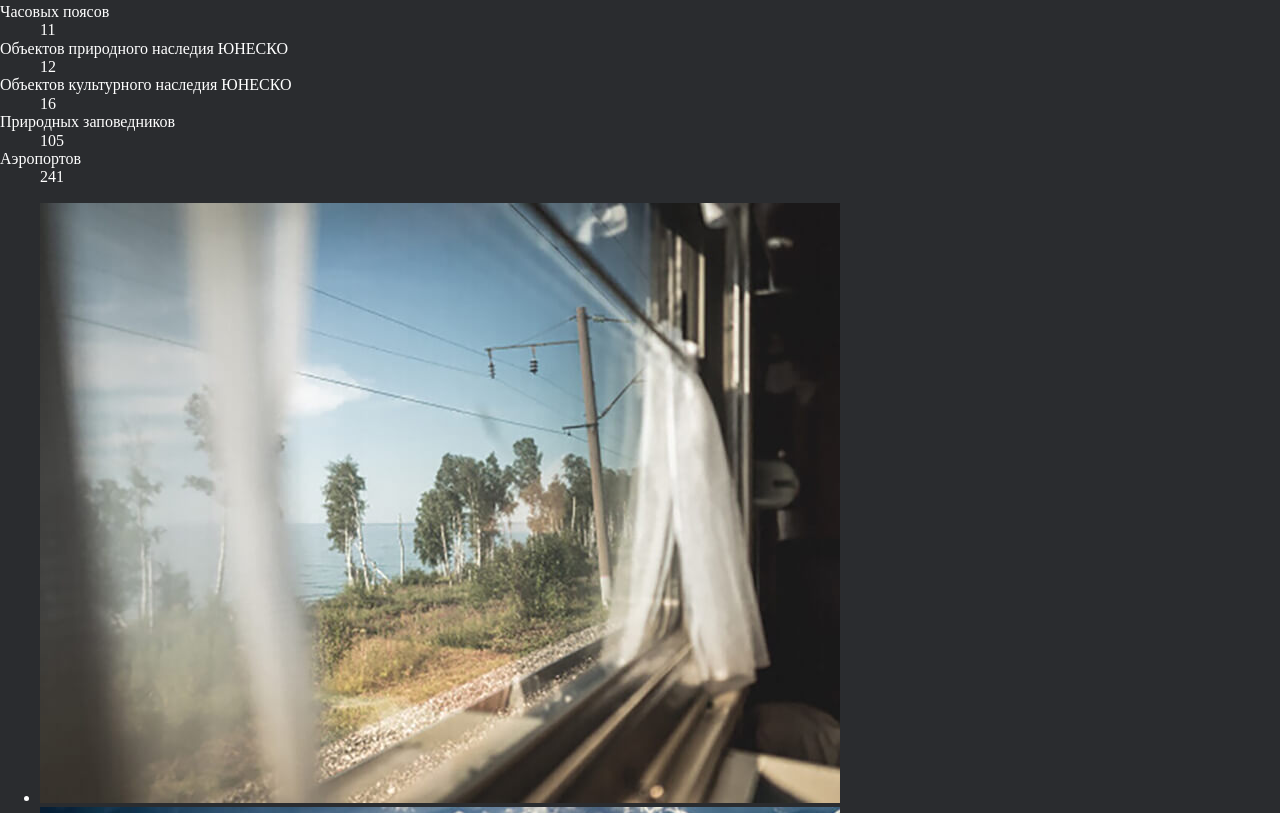
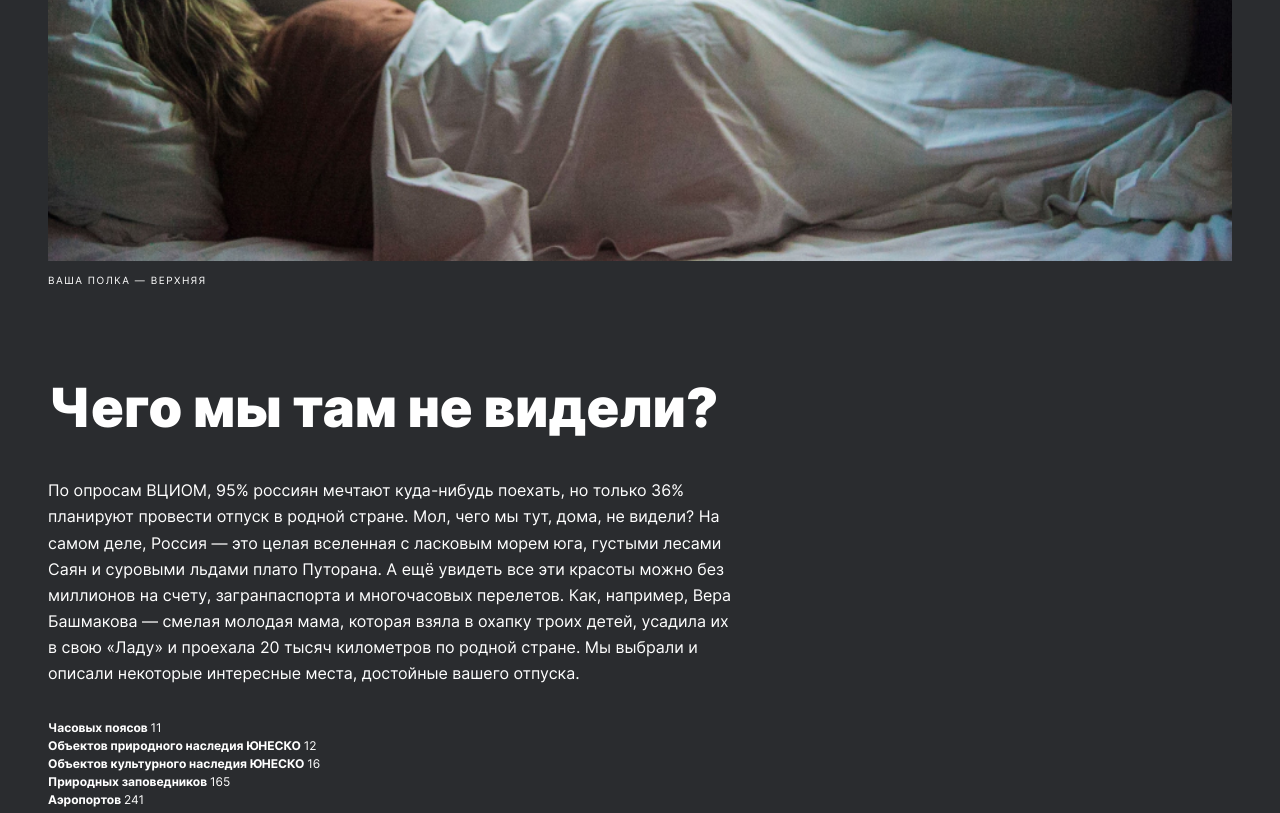
Before and after one commit to artcherenkov/russian-travel, a plain HTML site: page index.html in a window 1280 px wide. Shown: the part 991-1804 px from the top of the page. Drawn offline with Linux system fonts and the light colour scheme.

Commit message:
intro and lead styles

```diff
--- /dev/null
+++ b/blocks/intro/__item-key/intro__item-key.css
@@ -0,0 +1,8 @@
+.intro__item-key {
+  margin: 0;
+  font-family: var(--font-inter);
+  font-weight: bold;
+  font-size: 12px;
+  line-height: 18px;
+  color: #fff;
+}
--- /dev/null
+++ b/blocks/intro/__item-value/intro__item-value.css
@@ -0,0 +1,5 @@
+.intro__item-value {
+  font-family: var(--font-inter);
+  font-weight: normal;
+  color: #fff;
+}
--- a/blocks/intro/__list/intro__list.css
+++ b/blocks/intro/__list/intro__list.css
@@ -0,0 +1,5 @@
+.intro__list {
+  margin: 33px 0 0;
+  padding: 0;
+  list-style: none;
+}
--- a/blocks/intro/__text/intro__text.css
+++ b/blocks/intro/__text/intro__text.css
@@ -0,0 +1,7 @@
+.intro__text {
+  font-family: var(--font-inter);
+  font-size: 16px;
+  line-height: 1.63;
+  color: #fff;
+  margin: 40px 0 0;
+}
--- a/blocks/intro/__title/intro__title.css
+++ b/blocks/intro/__title/intro__title.css
@@ -0,0 +1,8 @@
+.intro__title {
+  font-family: var(--font-inter);
+  font-weight: 900;
+  font-size: 54px;
+  line-height: 58px;
+  color: #fff;
+  margin: 0;
+}
--- a/blocks/intro/intro.css
+++ b/blocks/intro/intro.css
@@ -0,0 +1,4 @@
+.intro {
+  width: 690px;
+  padding-left: 48px;
+}
--- a/blocks/lead/__caption/lead__caption.css
+++ b/blocks/lead/__caption/lead__caption.css
@@ -0,0 +1,8 @@
+.lead__caption {
+  margin: 8px 0 0;
+  font-family: var(--font-inter);
+  font-size: 10px;
+  line-height: 14px;
+  letter-spacing: 0.15em;
+  text-transform: uppercase;
+}
--- a/blocks/lead/__image/lead__image.css
+++ b/blocks/lead/__image/lead__image.css
@@ -0,0 +1,4 @@
+.lead__image {
+  margin-top: 56px;
+  width: 100%;
+}
--- a/blocks/lead/__subtitle/lead__subtitle.css
+++ b/blocks/lead/__subtitle/lead__subtitle.css
@@ -0,0 +1,9 @@
+.lead__subtitle {
+  width: 640px;
+  margin: 32px auto 0;
+  font-family: var(--font-inter);
+  font-size: 30px;
+  line-height: 36px;
+  text-align: center;
+  color: #fff;
+}
--- a/blocks/lead/__title/lead__title.css
+++ b/blocks/lead/__title/lead__title.css
@@ -0,0 +1,10 @@
+.lead__title {
+  width: 720px;
+  margin: 48px auto 0;
+  font-family: var(--font-inter);
+  font-weight: 900;
+  font-size: 96px;
+  line-height: 100px;
+  text-align: center;
+  color: #fff;
+}
--- a/blocks/lead/lead.css
+++ b/blocks/lead/lead.css
@@ -0,0 +1,3 @@
+.lead {
+  padding: 0 48px;
+}
--- /dev/null
+++ b/blocks/main/__intro/main__intro.css
@@ -0,0 +1,3 @@
+.main__intro {
+  margin-top: 92px;
+}
--- a/index.html
+++ b/index.html
@@ -19,7 +19,7 @@
       En
     </p>
   </header>
-  <main>
+  <main class="main">
     <section class="lead">
       <h1 class="lead__title">
         Путешествия по России
@@ -32,29 +32,40 @@
         Ваша полка — верхняя
       </p>
     </section>
-    <section class="intro">
+    <section class="intro main__intro">
       <h2 class="intro__title">
         Чего мы там не видели?
       </h2>
       <p class="intro__text">
         По опросам ВЦИОМ, 95% россиян мечтают куда-нибудь поехать, но только 36% планируют провести отпуск в родной стране. Мол, чего мы тут, дома, не видели? На самом деле, Россия — это целая вселенная с ласковым морем юга, густыми лесами Саян и суровыми льдами плато Путорана. А ещё увидеть все эти красоты можно без миллионов на счету, загранпаспорта и многочасовых перелетов. Как, например, Вера Башмакова — смелая молодая мама, которая взяла в охапку троих детей, усадила их в свою «Ладу» и проехала 20 тысяч километров по родной стране. Мы выбрали и описали некоторые интересные места, достойные вашего отпуска.
       </p>
-      <dl class="intro__list">
-        <dt class="intro__item-key">Часовых поясов</dt>
-        <dd class="intro__item-value">11</dd>
-
-        <dt class="intro__item-key">Объектов природного наследия ЮНЕСКО</dt>
-        <dd class="intro__item-value">12</dd>
-
-        <dt class="intro__item-key">Объектов культурного наследия ЮНЕСКО</dt>
-        <dd class="intro__item-value">16</dd>
-
-        <dt class="intro__item-key">Природных заповедников</dt>
-        <dd class="intro__item-value">105</dd>
-
-        <dt class="intro__item-key">Аэропортов</dt>
-        <dd class="intro__item-value">241</dd>
-      </dl>
+      <ul class="intro__list">
+        <li class="intro__item">
+          <p class="intro__item-key">
+            Часовых поясов <span class="intro__item-value">11</span>
+          </p>
+        </li>
+        <li class="intro__item">
+          <p class="intro__item-key">
+            Объектов природного наследия ЮНЕСКО <span class="intro__item-value">12</span>
+          </p>
+        </li>
+        <li class="intro__item">
+          <p class="intro__item-key">
+            Объектов культурного наследия ЮНЕСКО <span class="intro__item-value">16</span>
+          </p>
+        </li>
+        <li class="intro__item">
+          <p class="intro__item-key">
+            Природных заповедников <span class="intro__item-value">165</span>
+          </p>
+        </li>
+        <li class="intro__item">
+          <p class="intro__item-key">
+            Аэропортов <span class="intro__item-value">241</span>
+          </p>
+        </li>
+      </ul>
     </section>
     <ul class="photo-grid">
       <li class="photo-grid__item">
--- a/pages/index.css
+++ b/pages/index.css
@@ -17,6 +17,8 @@
 @import url('../blocks/header/__logo/header__logo.css');
 
 @import url('../blocks/intro/intro.css');
+@import url('../blocks/intro/__item-key/intro__item-key.css');
+@import url('../blocks/intro/__item-value/intro__item-value.css');
 @import url('../blocks/intro/__list/intro__list.css');
 @import url('../blocks/intro/__text/intro__text.css');
 @import url('../blocks/intro/__title/intro__title.css');
@@ -26,6 +28,9 @@
 @import url('../blocks/lead/__image/lead__image.css');
 @import url('../blocks/lead/__subtitle/lead__subtitle.css');
 @import url('../blocks/lead/__title/lead__title.css');
+
+@import url('../blocks/main/main.css');
+@import url('../blocks/main/__intro/main__intro.css');
 
 @import url('../blocks/photo-grid/photo-grid.css');
 @import url('../blocks/photo-grid/__item/photo-grid__item.css');
```
Also changed, not shown: blocks/main/main.css (added).
